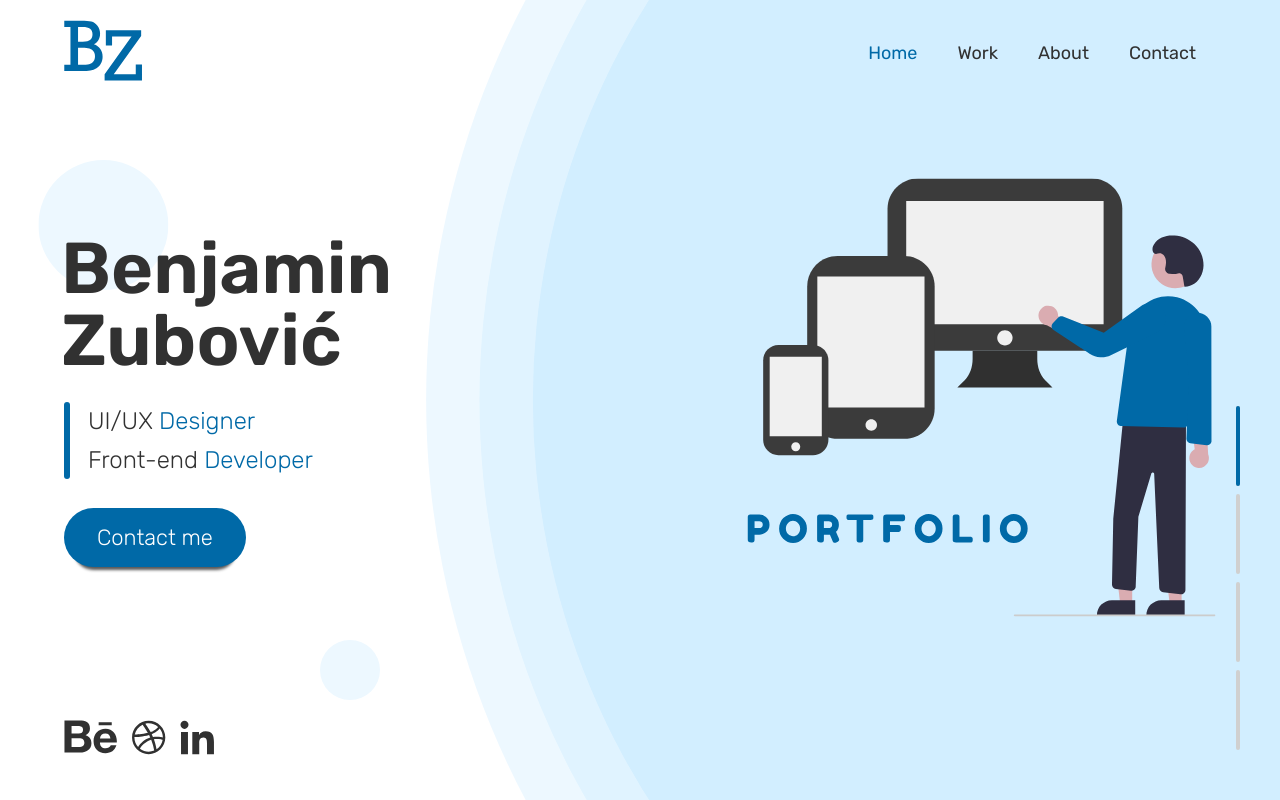
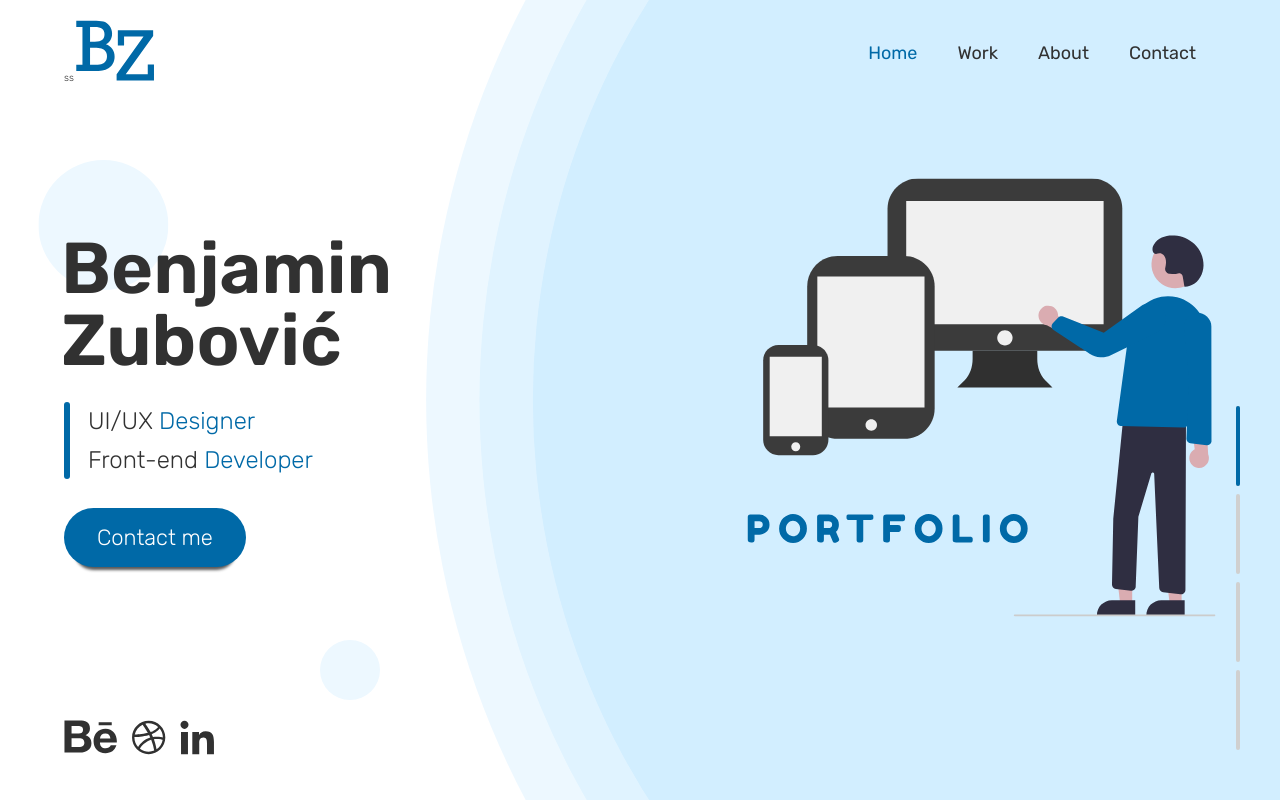
Before and after one commit to BZubovic/Portfolio, a plain HTML site: page index.html in a window 1280 px wide. Drawn offline with Linux system fonts and the light colour scheme.

Commit message:
testing3

```diff
--- a/index.html
+++ b/index.html
@@ -23,7 +23,7 @@
     <div class="wrapper">
         <header>
             <div class="logo">
-                <a href="indexxxx.html">
+                <a href="indexxxx.html">ss
                 <svg width="78" height="61" viewBox="0 0 78 61" fill="none" xmlns="http://www.w3.org/2000/svg">
                     <path d="M6.45416 44.6953V7.00879H0.275452V0.72168H17.0049C21.6059 0.72168 25.0505 0.998698 27.3389 1.55273C29.6514 2.10677 31.6869 3.51595 33.4454 5.78027C35.2038 8.02051 36.0831 10.6582 36.0831 13.6934C36.0831 16.0299 35.5531 18.1377 34.4932 20.0166C33.4574 21.8955 31.9278 23.3167 29.9044 24.2803C32.6986 25.2438 34.8425 26.8457 36.336 29.0859C37.8536 31.3021 38.6124 33.8434 38.6124 36.71C38.6124 39.1911 38.0463 41.4434 36.9141 43.4668C35.8061 45.4902 34.3246 47.056 32.4698 48.1641C30.615 49.2721 28.5795 50.0189 26.3633 50.4043C24.1713 50.7897 21.1723 50.9824 17.3663 50.9824H0.275452V44.6953H6.45416ZM14.0421 21.6426H18.7755C22.3887 21.6426 24.906 21.0163 26.3272 19.7637C27.7725 18.487 28.4952 16.6201 28.4952 14.1631C28.4952 9.39355 25.2553 7.00879 18.7755 7.00879H14.0421V21.6426ZM14.0421 44.6953H16.8965C20.6303 44.6953 23.3643 44.5146 25.0987 44.1533C26.8331 43.7679 28.2422 42.8887 29.3262 41.5156C30.4343 40.1185 30.9883 38.3359 30.9883 36.168C30.9883 34.1927 30.4584 32.5426 29.3985 31.2178C28.3627 29.8688 27.0137 28.9775 25.3516 28.5439C23.7136 28.0863 21.3891 27.8574 18.378 27.8574H14.0421V44.6953Z" fill="#0069A7"/>
                     <path d="M40.6161 60.5767V54.2896L67.5351 16.603H48.0595V25.4556H41.8447V10.3159H77.1464V15.8804L49.7578 54.2896H71.7626V44.5698H77.9775V60.5767H40.6161Z" fill="#0069A7"/>
```
